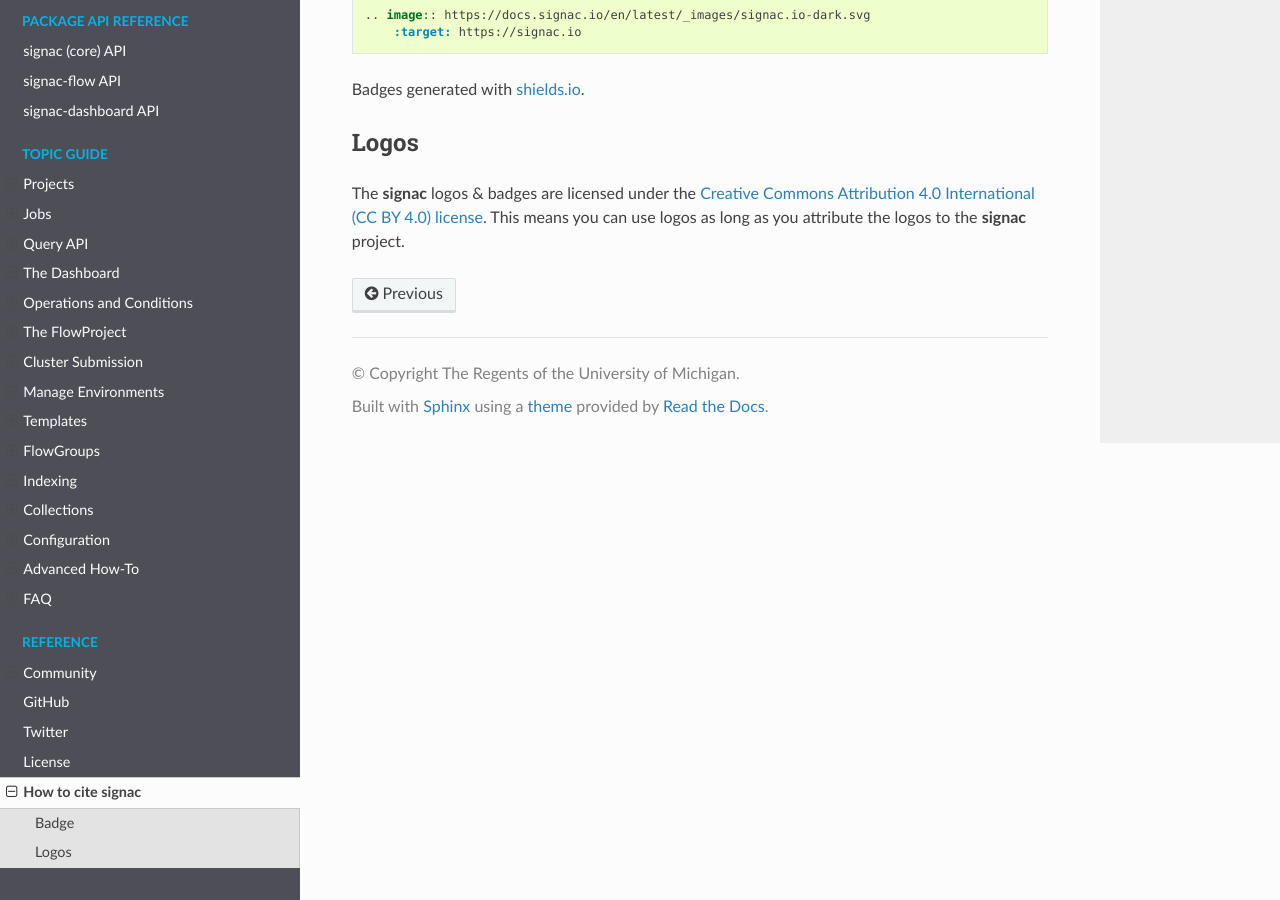
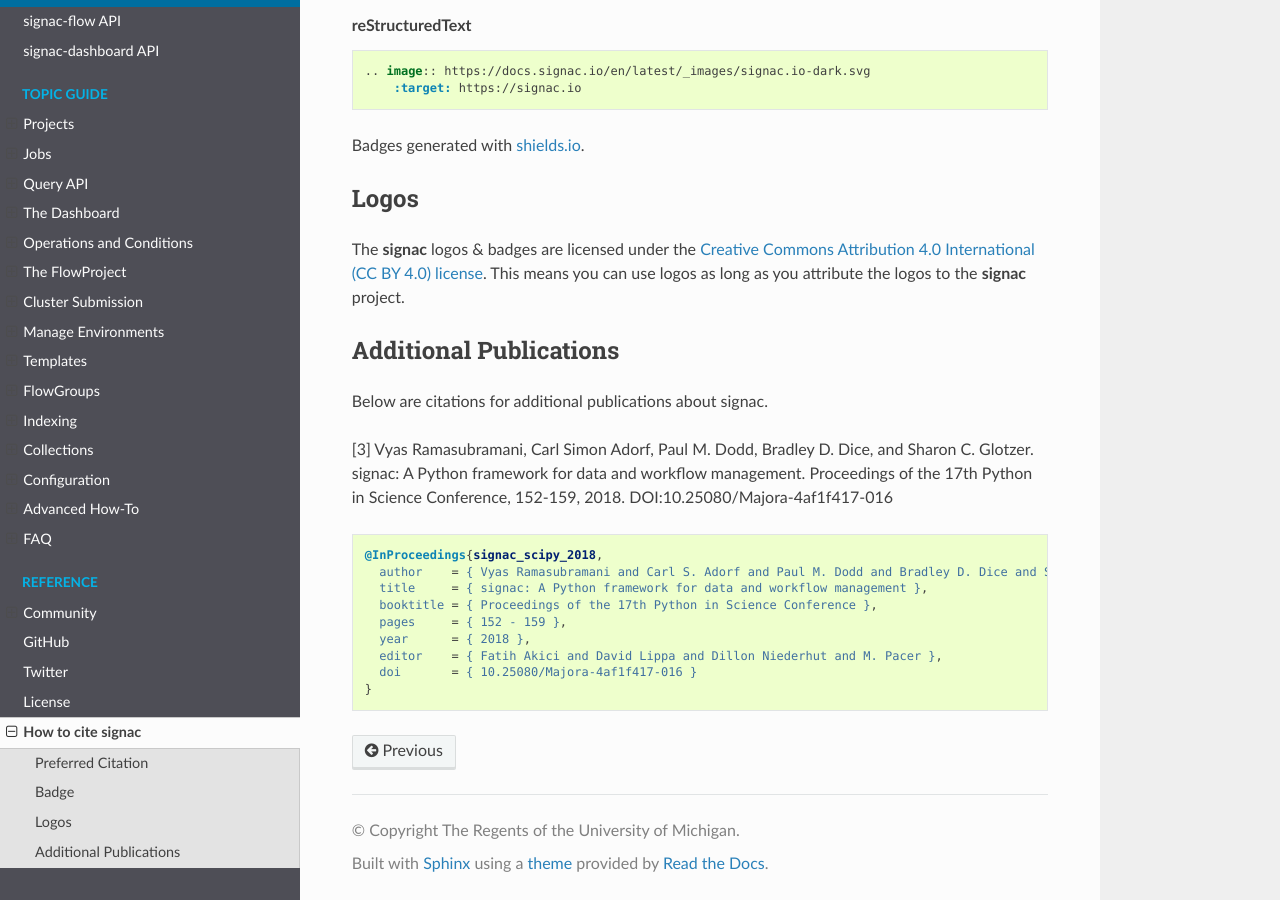
Before and after one commit to glotzerlab/signac-docs, a Sphinx documentation site: the page built from docs/source/acknowledge.rst, in a window 1280 px wide and 900 px high, scrolled down 1749 px. Built offline with Sphinx 7.4.7 and the Read the Docs theme 2.0.0, drawn with Linux system fonts in a browser that asks for light colours.

Commit message:
Add SciPy 2018 paper as an additional publication

```diff
--- a/docs/source/acknowledge.rst
+++ b/docs/source/acknowledge.rst
@@ -11,6 +11,9 @@ How to cite signac
 
 .. |badge| image:: badge/signac.io-dark.svg
     :alt: signac.io
+
+Preferred Citation
+==================
 
 Please acknowledge the use of this software within the body of your publication by copying or adapting the following:
 
@@ -98,3 +101,22 @@ The **signac** logos & badges are licensed under the `Creative Commons Attributi
 This means you can use logos as long as you attribute the logos to the **signac** project.
 
 .. _`Creative Commons Attribution 4.0 International (CC BY 4.0) license`: https://creativecommons.org/licenses/by/4.0/
+
+Additional Publications
+=======================
+
+Below are citations for additional publications about signac.
+
+[3] Vyas Ramasubramani, Carl Simon Adorf, Paul M. Dodd, Bradley D. Dice, and Sharon C. Glotzer. signac: A Python framework for data and workflow management. Proceedings of the 17th Python in Science Conference, 152-159, 2018. DOI:10.25080/Majora-4af1f417-016
+
+.. code-block:: bibtex
+
+      @InProceedings{signac_scipy_2018,
+        author    = { Vyas Ramasubramani and Carl S. Adorf and Paul M. Dodd and Bradley D. Dice and Sharon C. Glotzer },
+        title     = { signac: A Python framework for data and workflow management },
+        booktitle = { Proceedings of the 17th Python in Science Conference },
+        pages     = { 152 - 159 },
+        year      = { 2018 },
+        editor    = { Fatih Akici and David Lippa and Dillon Niederhut and M. Pacer },
+        doi       = { 10.25080/Majora-4af1f417-016 }
+      }
```
